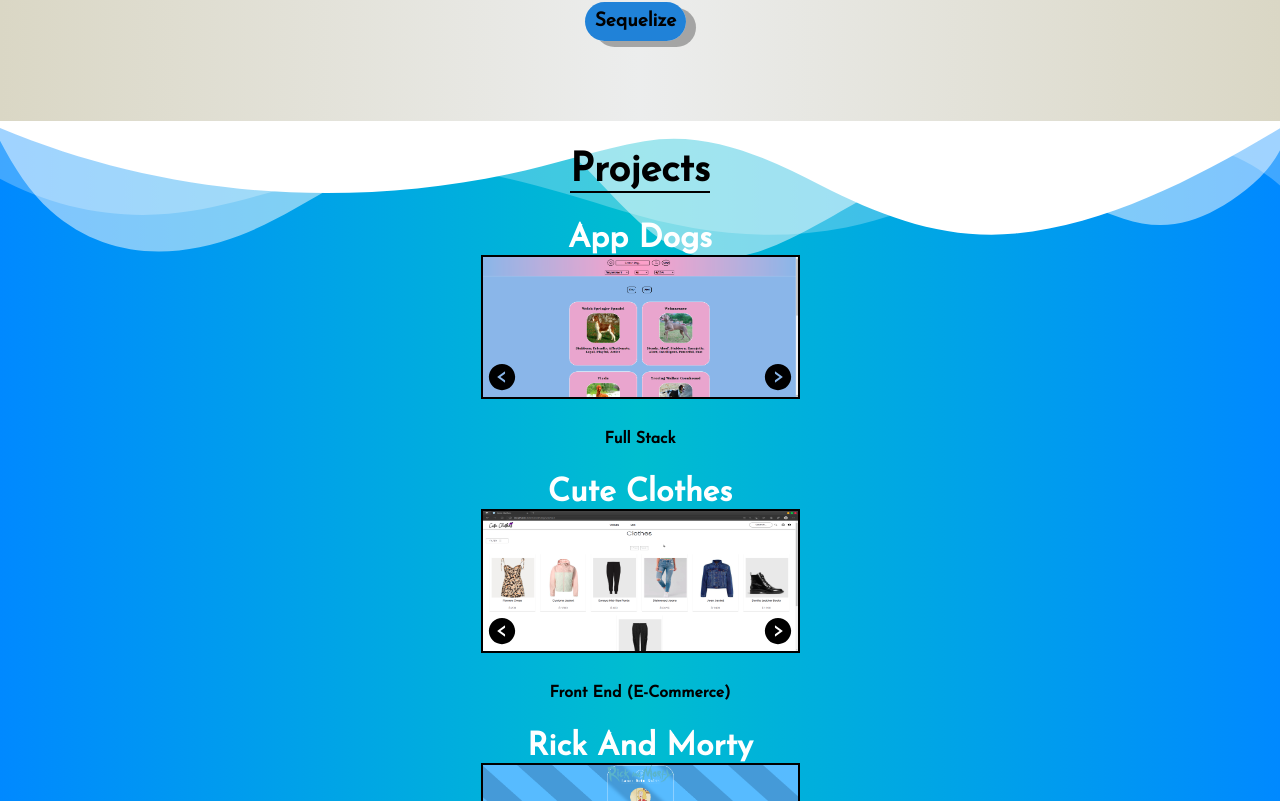
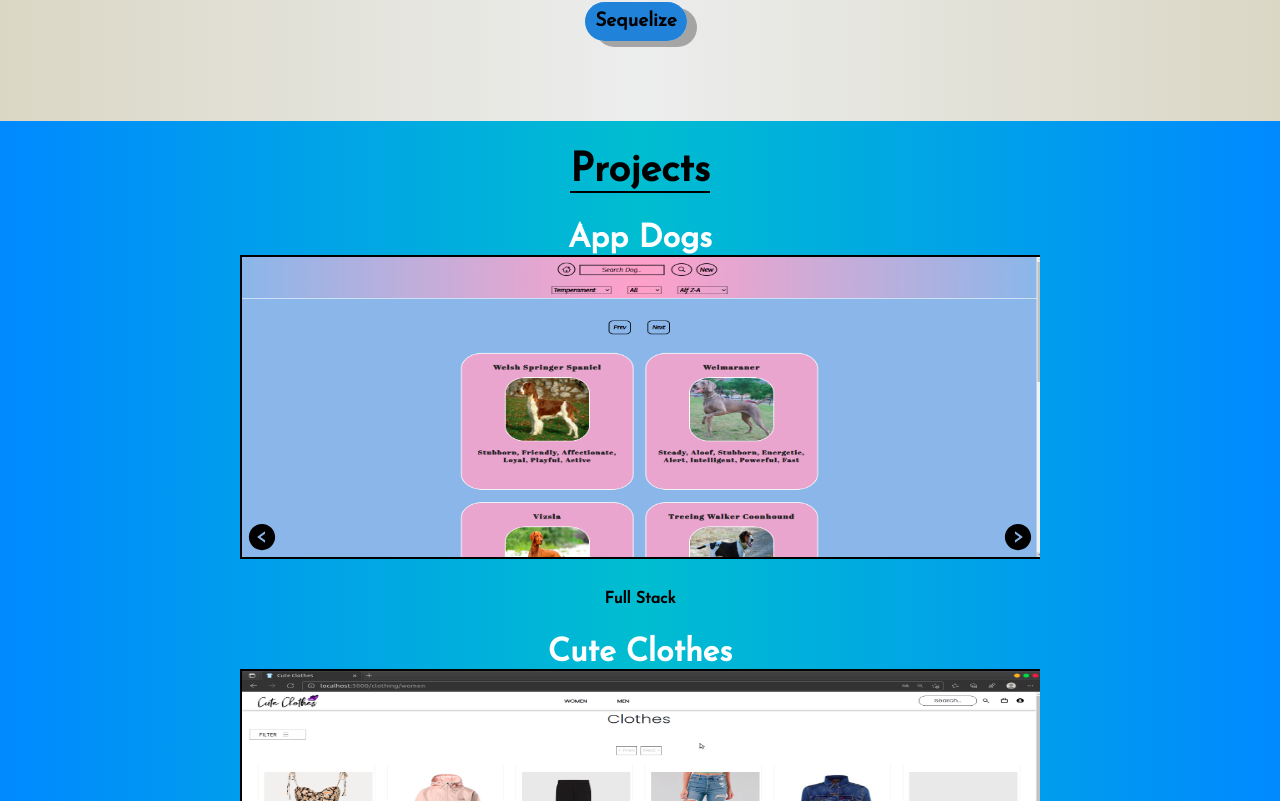
Before and after one commit to alexiscjscab/portfolio, a React (Create React App) app: page / in a window 1280 px wide. Shown: the part 1539-2340 px from the top of the page. Built offline with nearby package versions, Linux system fonts and the light colour scheme.

Commit message:
Projects Mejoras

```diff
--- a/src/components/About.js
+++ b/src/components/About.js
@@ -170,6 +170,12 @@ const Description = styled.div`
 
     }
 
+    @media screen and (max-width:400px){
+        width: 340px;
+        padding: 5px;
+        background: transparent;
+    }
+
 `
 
 
--- a/src/components/MyWork.js
+++ b/src/components/MyWork.js
@@ -204,13 +204,7 @@ const MyWork = ({ id, dark}) => {
         <div className={`${classes.section} ${dark && classes.sectiondark}`}>
 
         <div className={classes.sectionContent}>
-        <Wawe>
-            <svg data-name="Layer 1" xmlns="http://www.w3.org/2000/svg" viewBox="0 0 1200 120" preserveAspectRatio="none">
-        <path d="M0,0V46.29c47.79,22.2,103.59,32.17,158,28,70.36-5.37,136.33-33.31,206.8-37.5C438.64,32.43,512.34,53.67,583,72.05c69.27,18,138.3,24.88,209.4,13.08,36.15-6,69.85-17.84,104.45-29.34C989.49,25,1113-14.29,1200,52.47V0Z" opacity=".25" className="shape-fill"></path>
-        <path d="M0,0V15.81C13,36.92,27.64,56.86,47.69,72.05,99.41,111.27,165,111,224.58,91.58c31.15-10.15,60.09-26.07,89.67-39.8,40.92-19,84.73-46,130.83-49.67,36.26-2.85,70.9,9.42,98.6,31.56,31.77,25.39,62.32,62,103.63,73,40.44,10.79,81.35-6.69,119.13-24.28s75.16-39,116.92-43.05c59.73-5.85,113.28,22.88,168.9,38.84,30.2,8.66,59,6.17,87.09-7.5,22.43-10.89,48-26.93,60.65-49.24V0Z" opacity=".5" className="shape-fill"></path>
-        <path d="M0,0V5.63C149.93,59,314.09,71.32,475.83,42.57c43-7.64,84.23-20.12,127.61-26.46,59-8.63,112.48,12.24,165.56,35.4C827.93,77.22,886,95.24,951.2,90c86.53-7,172.46-45.71,248.8-84.81V0Z" class="shape-fill"></path>
-    </svg>
-            </Wawe>
+
                 <div className={classes.ctn}>
                    <Project id={id}>
                         <h3>Projects</h3>
@@ -239,11 +233,7 @@ const MyWork = ({ id, dark}) => {
                    </Project>
 
                 </div>
-                <Wawe1>
-                <svg data-name="Layer 1" xmlns="http://www.w3.org/2000/svg" viewBox="0 0 1200 120" preserveAspectRatio="none">
-        <path d="M1200 120L0 16.48 0 0 1200 0 1200 120z" className="shape-fill"></path>
-    </svg>
-    </Wawe1>
+
             </div>
         </div>
     )
@@ -251,45 +241,10 @@ const MyWork = ({ id, dark}) => {
 
 export default MyWork
 
-const Wawe1 = styled.div`
-position: absolute;
-    bottom: 0;
-    left: 0;
-    width: 100%;
-    overflow: hidden;
-    line-height: 0;
-    transform: rotate(180deg);
-    svg {
-    position: relative;
-    display: block;
-    width: calc(100% + 1.3px);
-    height: 150px;
-    transform: rotateY(180deg);
-}
-.shape-fill {
-    fill: #ffffff;
-}
-`
 
-const    Wawe = styled.div`
-position: absolute;
-top: 0;
-    left: 0;
-    width: 100%;
-    overflow: hidden;
-    line-height: 0;
-    svg {
-    position: relative;
-    display: block;
-    width: calc(100% + 1.3px);
-    height: 150px;
-}
 
-.shape-fill {
-    fill: #FFFFFF;
-}
 
-`
+
 
 const useStyles = makeStyles((theme) => ({
     section:{
@@ -297,8 +252,7 @@ const useStyles = makeStyles((theme) => ({
         minHeight: "100vh",
         backgroundColor: 'rgba(0,137,255,1)',
         background: 'linear-gradient(90deg, rgba(0,137,255,1) 0%, #00bdd0 50%, rgba(0,137,255,1) 100%)',
-        width: '100%',
-        position: 'relative'
+
     },
     sectiondark:{
         background: '#ddd',
@@ -308,7 +262,6 @@ const useStyles = makeStyles((theme) => ({
         display:'flex',
         justifyContent: 'center',
         flexDirection: 'column',
-        maxwidth: '80vw',
     },
     ctn:{
         textAlign: 'center',
@@ -316,18 +269,26 @@ const useStyles = makeStyles((theme) => ({
         justifyContent: 'center',
         alignItems: 'center',
         flexDirection: 'column',
-        zIndex: 99
     }
 }))
 
 const Project = styled.div`
-   width: 320px;
+   width: 800px;
    overflow: hidden;
-   height: 100px;
+   height: 300px;
    font-family: 'Josefin Sans', sans-serif;
    color: #000;
    height: 100%;
    cursor: alias;
+   @media screen and (max-width:900px){
+        width: 480px;
+    }
+    @media screen and (max-width:500px){
+        width: 360px;
+    }
+    @media screen and (max-width:360px){
+        width: 338px;
+    }
    a{
        text-decoration: none;
        color: #fff;
@@ -342,6 +303,10 @@ const Project = styled.div`
        font-size: 40px;
        border-bottom: 2px solid #000;
        display: inline-block;
+       @media screen and (max-width:360px){
+        margin: 10px;
+        font-size: 34px;
+    }
    }
 
 `
--- a/src/components/imgProject/Slide.js
+++ b/src/components/imgProject/Slide.js
@@ -125,15 +125,28 @@ const Slider = styled.div`
    transition: .3s ease all;
    z-index: 100;
    /* max-height: 500px; */
-   a{
+
 
     img{
-        width: 315px;
+        width: 800px;
+        height: 300px;
         border: 2px solid #000;
-       max-height: 10%;
-       object-fit: content
-   }
-   }
+        max-height: 10%;
+        object-fit: content;
+        @media screen and (max-width:900px){
+            width: 500px;
+            height: 200px
+        }
+        @media screen and (max-width:500px){
+            width: 360px;
+            height: 150px
+        }
+        @media screen and (max-width:360px){
+            width: 338px;
+            height: 130px;
+        }
+    }
+
    .button{
        display: flex;
        justify-content: space-between;
```
